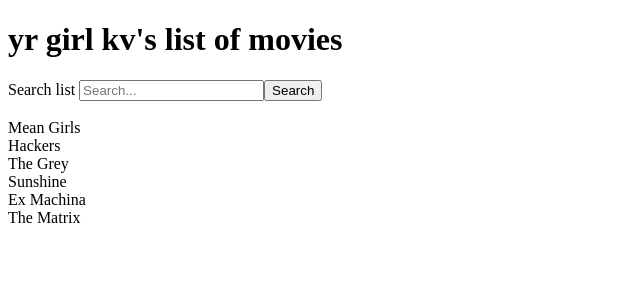
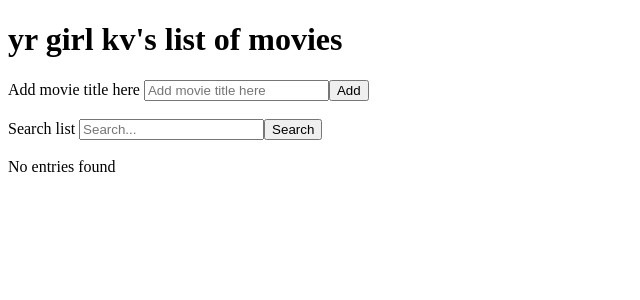
Before and after one commit to yrgirlkv/movie-list, a React app: page / in a window 1280 px wide. Shown: the top 300 px of the page, without its empty margins (0-640 px from the left). Built offline with nearby package versions, Linux system fonts and the light colour scheme; the HTML template or start-up script is replaced by a standard one.

Commit message:
implemented components for input

```diff
--- a/client/src/components/App.jsx
+++ b/client/src/components/App.jsx
@@ -1,6 +1,7 @@
 import React from 'react';
 import MovieList from './MovieList.jsx'
 import SearchBar from './SearchBar.jsx'
+import InputBar from './InputBar.jsx'
 
 var movies = [
   {title: 'Mean Girls'},
@@ -15,13 +16,14 @@
   constructor(props) {
     super(props);
     this.state = {
+      movies: [],
+      newMovie: '',
       searchField: '',
-      movies: movies,
-      filteredMovies: movies
+      displayedMovies: []
     }
   }
 
-  handleInput = (event) => {
+  handleSearchText = (event) => {
     this.setState({
       searchField: event.target.value
     });
@@ -32,12 +34,37 @@
     console.log(this.state.searchField)
     let searchInput = this.state.searchField.toLowerCase();
     this.setState({
-      filteredMovies: this.state.movies.filter((entry) => {
+      displayedMovies: this.state.movies.filter((entry) => {
         let searchEntry = entry.title.toLowerCase();
         return searchEntry.includes(searchInput);
       })
     })
-    console.log(this.state.filteredMovies);
+    console.log(this.state.displayedMovies);
+  }
+
+  handleAddMovieText = (event) => {
+    event.preventDefault();
+    this.setState({
+      newMovie: event.target.value
+    });
+  }
+
+  handleAddMovie = (event) => {
+    event.preventDefault();
+    this.setState((state) => {
+      let stash = state.movies;
+      if (state.newMovie) {
+        return {movies: [...stash, {title: state.newMovie}]}
+      }
+    })
+    console.log('test');
+    this.setState((state) => {
+      return {displayedMovies: this.state.movies
+      // .filter((entry) => {
+      //   let searchEntry = entry.title.toLowerCase();
+      //   return searchEntry.includes('');
+      // })
+    }})
   }
 
   render () {
@@ -45,13 +72,19 @@
       <div id = "root">
         <h1>yr girl kv's list of movies</h1>
         <div>
-          <SearchBar
-            handleSearch = {this.handleSearch}
-            handleInput = {this.handleInput}
+          <InputBar
+            handleAddMovie = {this.handleAddMovie}
+            handleAddMovieText = {this.handleAddMovieText}
           />
         </div>
         <div>
-          <MovieList movies = {this.state.filteredMovies.length !== 0 ? this.state.filteredMovies : [{title: 'No entries found'}]} />
+          <SearchBar
+            handleSearch = {this.handleSearch}
+            handleSearchText = {this.handleSearchText}
+          />
+        </div>
+        <div>
+          <MovieList movies = {this.state.displayedMovies.length !== 0 ? this.state.displayedMovies : [{title: 'No entries found'}]} />
         </div>
       </div>
     )
--- a/client/src/components/InputBar.jsx
+++ b/client/src/components/InputBar.jsx
@@ -1,15 +1,19 @@
 import React from 'react';
 
 const InputBar = (props) => {
-  <form>
-    <label>Add movie title here</label>
+  return (
+    <form onSubmit = {props.handleAddMovie}>
+      <label> Add movie title here </label>
       <input
         type="text"
         placeholder="Add movie title here"
-      onChange = {props.handleAddMovieInput}
+        onChange = {props.handleAddMovieText}
       />
       <button type="submit">Add</button>
       <br />
       <br />
     </form>
+  )
 }
+
+export default InputBar
--- a/client/src/components/SearchBar.jsx
+++ b/client/src/components/SearchBar.jsx
@@ -6,7 +6,7 @@
     <input
       type="text"
       placeholder="Search..."
-      onChange = {props.handleInput} />
+      onChange = {props.handleSearchText} />
     <button type="submit">Search</button>
     <br />
     <br />
```
Lines whose indentation alone changed are shown as unchanged.
